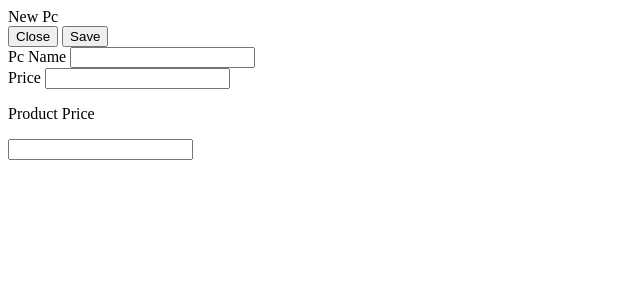
After one commit to Ihor-Butenko/PCShop, a PHP site: page /admin/catalog.html in a window 1280 px wide. The commit adds this page. Shown: the top 300 px of the page, without its empty margins (0-640 px from the left). Run offline with PHP 8.4, Linux system fonts and the light colour scheme.

Commit message:
feat || add html layot for popup windwod

```diff
--- /dev/null
+++ b/admin/catalog.html
@@ -0,0 +1,41 @@
+<!DOCTYPE html>
+<html lang="en">
+<head>
+    <meta charset="UTF-8">
+    <meta http-equiv="X-UA-Compatible" content="IE=edge">
+    <meta name="viewport" content="width=device-width, initial-scale=1.0">
+    <title>Document</title>
+</head>
+<body>
+    <div class="popup" id="mypopup">
+        <div class="wrapper">
+            <form method="post">
+                <div class="addPc_top_container">
+                    <div class="addPc_top_text_container">
+                        New Pc
+                    </div>
+                    <div class="addPc_top_buttons_container">
+                        <button class="button" id="close">Close</button>
+                        <button class="button" id="save" name="submit">Save</button>
+                    </div>
+                </div>
+                <div class="addPc_main_input_container">
+                    <div class="input-item">
+                        <label for="#product-name">Pc Name</label>
+                        <input id="product-name" type="text" name="product-name">
+                    </div>
+                    <div class="input-item">
+                        <label for="#product-price">Price</label>
+                        <input id="product-price" type="varchar" name="product-price">
+                    </div>
+                    <div class="input-item">
+                        <p>Product Price</p>
+                        <input id="product-price" type="varchar" name="product-price">
+                    </div>
+                </div>
+            </form>
+            </div>
+        </div>
+    </div>
+</body>
+</html>
```
Also changed, not shown: admin/catalog.php (+10 -2 lines).
